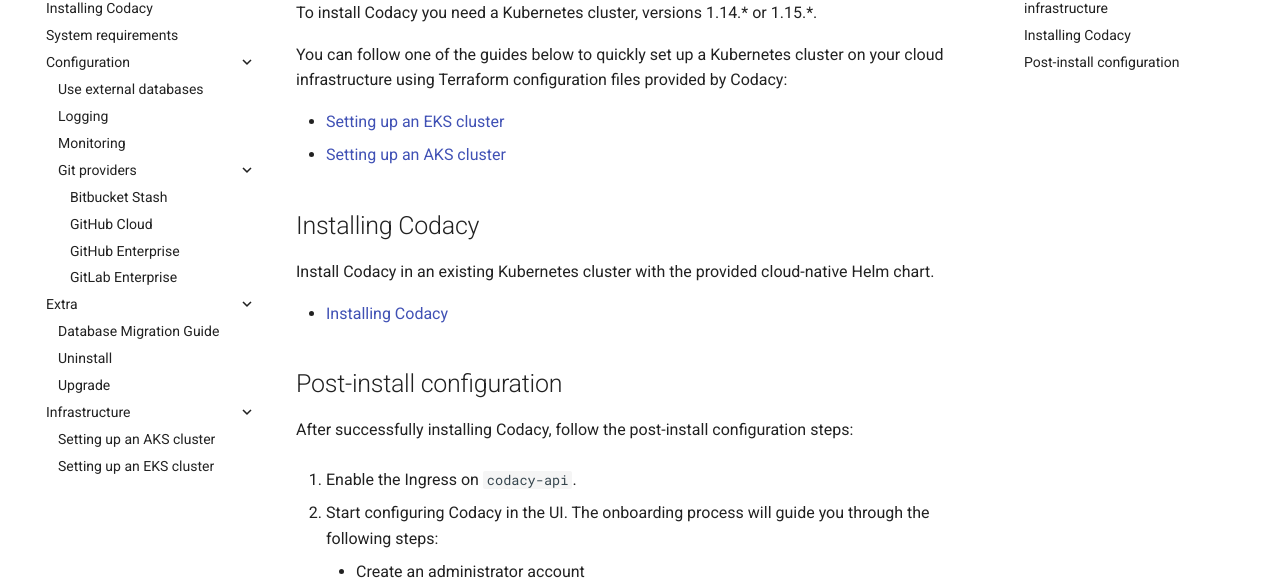
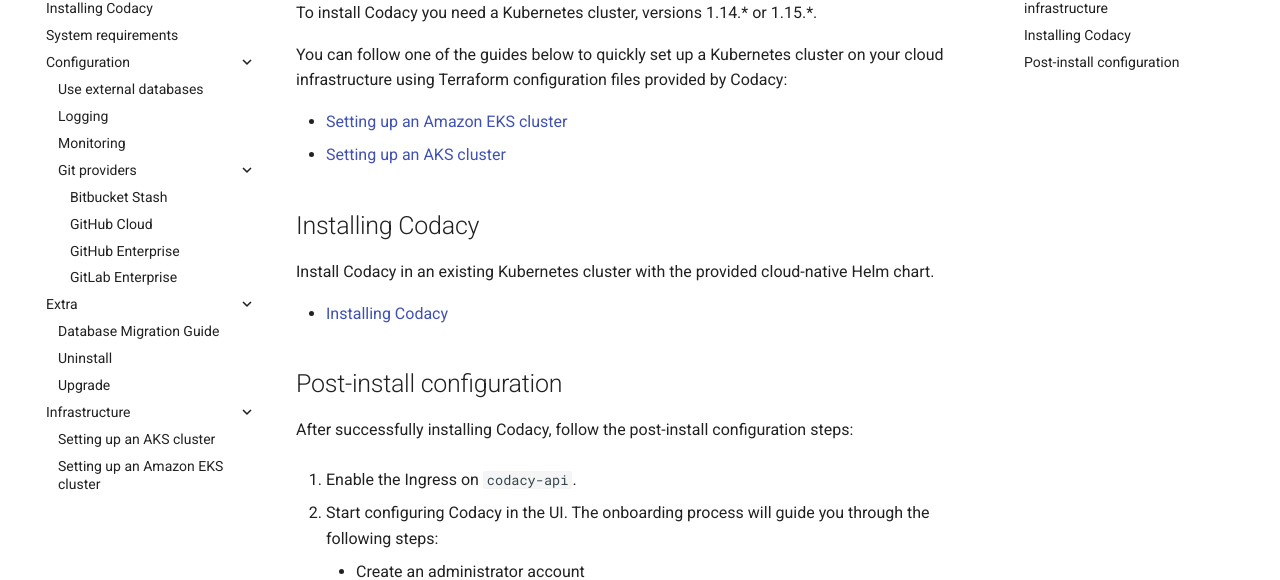
Before and after one commit to codacy/chart, an MkDocs documentation site: the page built from docs/index.md, in a window 1280 px wide and 900 px high, scrolled down 495 px. Shown: the part 148-728 px from the top of the window. Built offline with MkDocs 1.6.1 and Material for MkDocs 9.7.7, drawn with Linux system fonts in a browser that asks for light colours.

Commit message:
Adjust the title of eks-quickstart.md
The official name seems to be Amazon EKS.

```diff
--- a/docs/index.md
+++ b/docs/index.md
@@ -18,7 +18,7 @@
 
 You can follow one of the guides below to quickly set up a Kubernetes cluster on your cloud infrastructure using Terraform configuration files provided by Codacy:
 
-* [Setting up an EKS cluster](infrastructure/eks-quickstart.md)
+* [Setting up an Amazon EKS cluster](infrastructure/eks-quickstart.md)
 * [Setting up an AKS cluster](infrastructure/aks-quickstart.md)
 
 ## Installing Codacy
--- a/docs/infrastructure/eks-quickstart.md
+++ b/docs/infrastructure/eks-quickstart.md
@@ -1,4 +1,4 @@
-# Setting up an EKS cluster
+# Setting up an Amazon EKS cluster
 
 The repository folder <https://github.com/codacy/chart/tree/master/docs/quickstart/EKS> includes the terraform templates needed to create an EKS cluster from scratch, including all the necessary underlying infrastructure. It includes the following infrastructure stacks:
 
```
